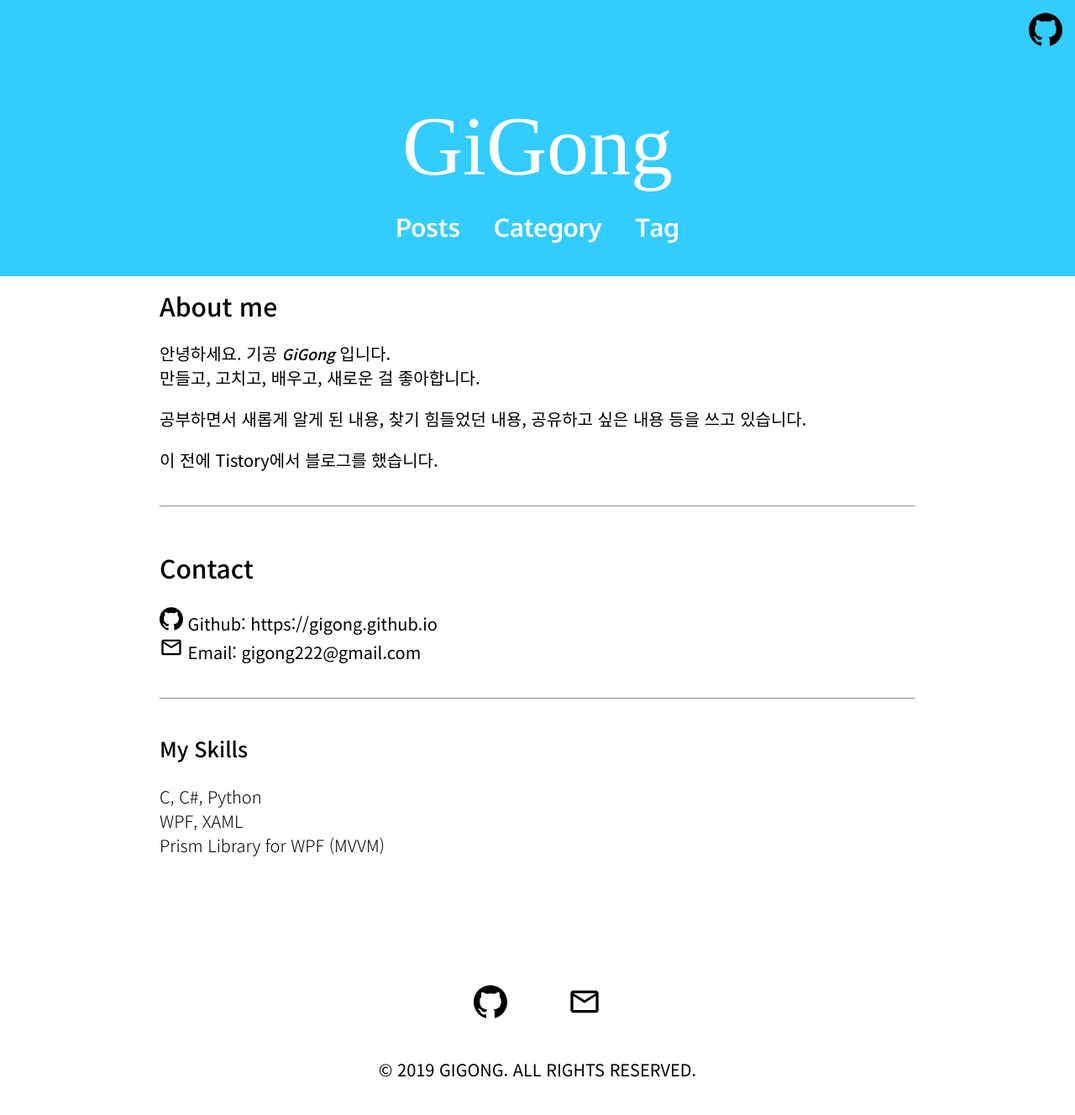
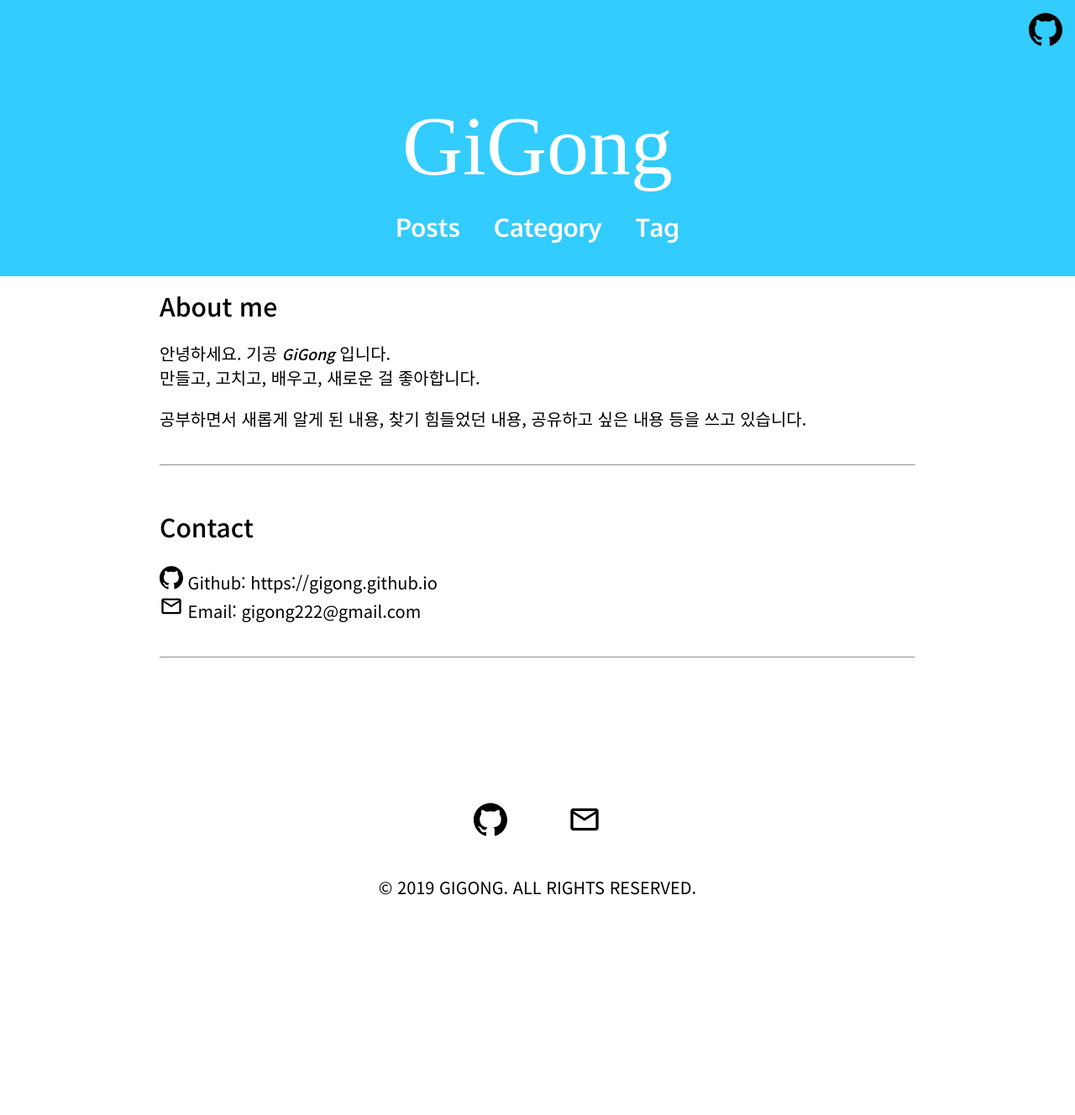
Before and after one commit to GiGong/gigong.github.io, a Jekyll site: the page built from about.md, in a window 1280 px wide. Shown: the whole page at 84% size. Built offline with Jekyll 4.4.1, drawn with Linux system fonts in a browser that asks for light colours; some web fonts are replaced; after the commit the page ends 1111 px from its top, so only the background shows below that.

Commit message:
Update about.

```diff
--- a/about.md
+++ b/about.md
@@ -11,8 +11,6 @@ permalink: /about/
 
 공부하면서 새롭게 알게 된 내용, 찾기 힘들었던 내용, 공유하고 싶은 내용 등을 쓰고 있습니다.
 
-이 전에 [Tistory][gigong-tistory]{:target="_blank"}에서 블로그를 했습니다.
-
 
 ----
 
@@ -25,14 +23,5 @@ permalink: /about/
 ----
 
 
-### My Skills
-
-  - C, C#, Python
-  - WPF, XAML
-  - Prism Library for WPF (MVVM)
-{: .post .skills}
-
-
-
 [gigong-github]: {{ site.github }}
 [gigong-tistory]: {{ site.tistory }}
```
